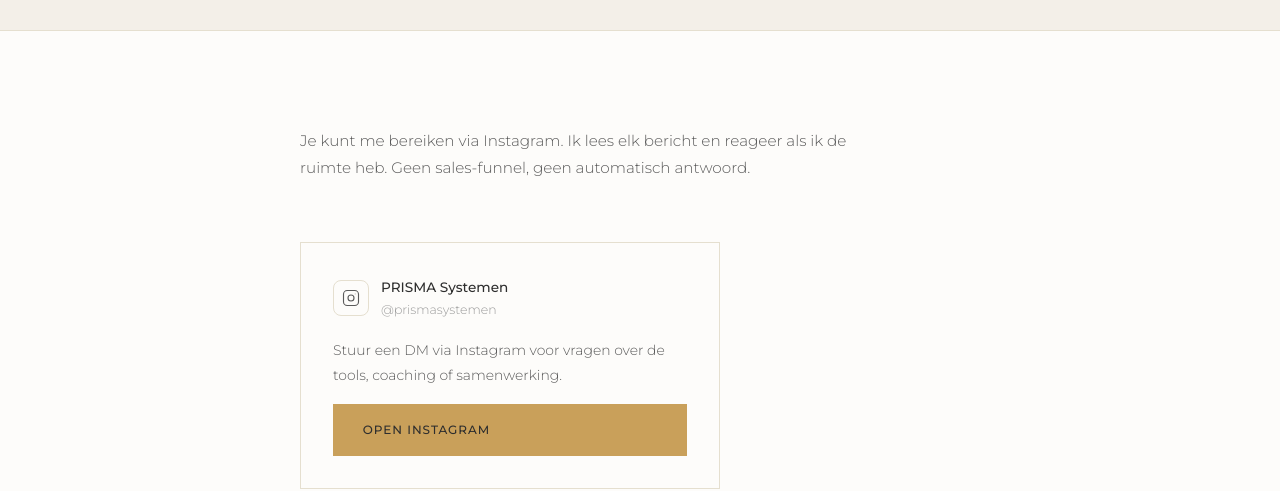
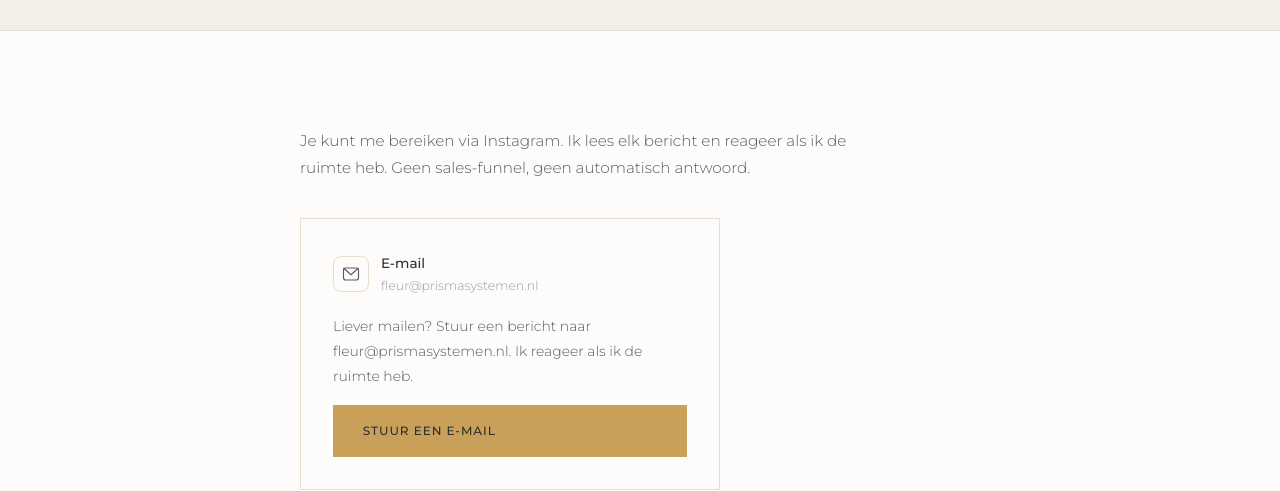
Before and after one commit to fleuryedgar542-blip/Prisma-website, a plain HTML site: page contact.html in a window 1280 px wide. Shown: the part 341-832 px from the top of the page. Drawn offline with Linux system fonts and the light colour scheme.

Commit message:
Add files via upload

```diff
--- a/contact.html
+++ b/contact.html
@@ -4,7 +4,7 @@
   <meta charset="UTF-8" />
   <meta name="viewport" content="width=device-width, initial-scale=1.0" />
   <title>Contact — PRISMA Systemen</title>
-  <meta name="description" content="Neem contact op met PRISMA Systemen via Instagram." />
+  <meta name="description" content="Neem contact op met PRISMA Systemen via e-mail of Instagram." />
   <link rel="preconnect" href="https://fonts.googleapis.com" />
   <link rel="preconnect" href="https://fonts.gstatic.com" crossorigin />
   <link href="https://fonts.googleapis.com/css2?family=Noto+Serif:ital,wght@0,300;0,400;1,300;1,400&family=Montserrat:wght@300;400;500&display=swap" rel="stylesheet" media="print" onload="this.media='all'" />
@@ -141,6 +141,26 @@
           Geen sales-funnel, geen automatisch antwoord.
         </p>
 
+        <!-- ✦ E-MAIL KAART -->
+        <div class="instagram-kaart" style="margin-top:1rem;">
+          <div class="instagram-kaart-header">
+            <div class="instagram-icoon">
+              <svg viewBox="0 0 24 24" xmlns="http://www.w3.org/2000/svg">
+                <rect x="2" y="4" width="20" height="16" rx="3" ry="3"/>
+                <polyline points="2,4 12,13 22,4" stroke-width="1.5"/>
+              </svg>
+            </div>
+            <div>
+              <div class="instagram-naam">E-mail</div>
+              <div class="instagram-handle">fleur@prismasystemen.nl</div>
+            </div>
+          </div>
+          <p>Liever mailen? Stuur een bericht naar fleur@prismasystemen.nl. Ik reageer als ik de ruimte heb.</p>
+          <a href="mailto:fleur@prismasystemen.nl" class="knop knop-groen">
+            Stuur een e-mail
+          </a>
+        </div>
+
         <!-- ✦ AANPASSEN: verander de href naar jouw Instagram-URL -->
         <div class="instagram-kaart">
           <div class="instagram-kaart-header">
```
